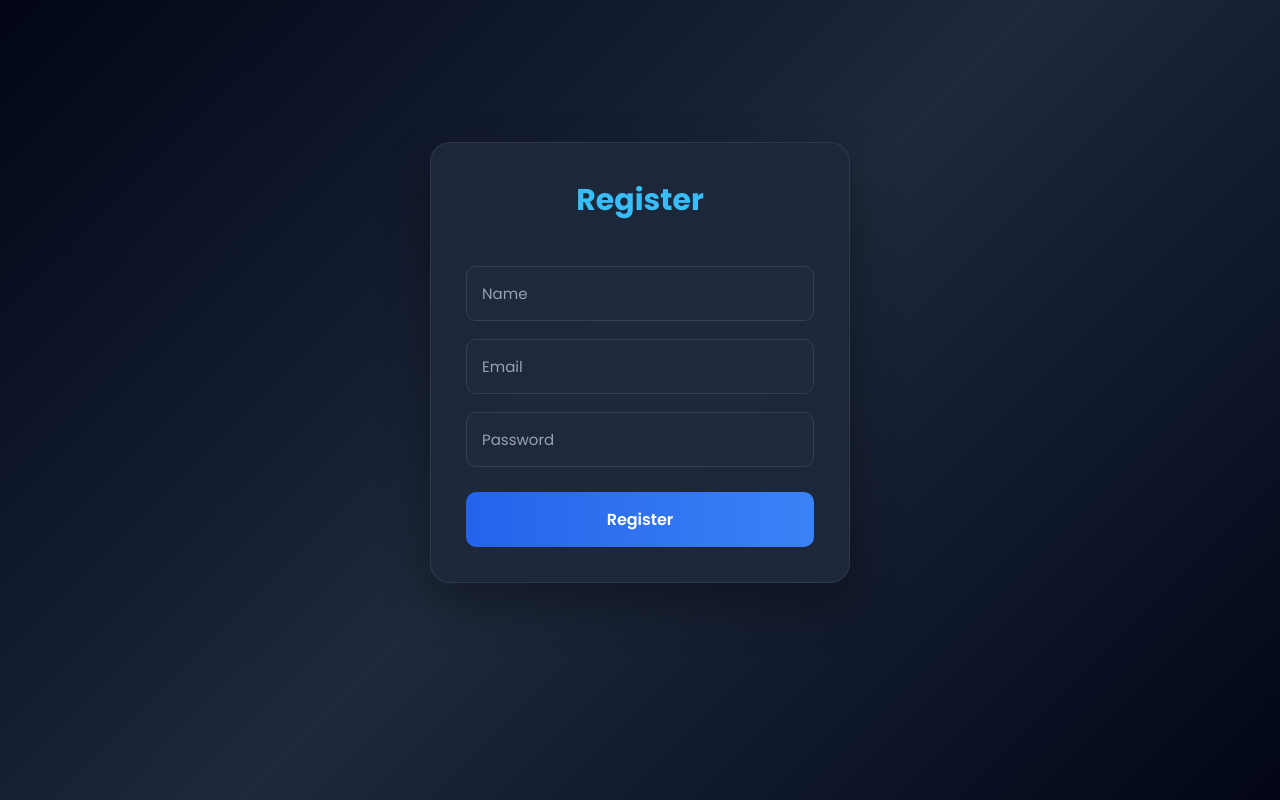
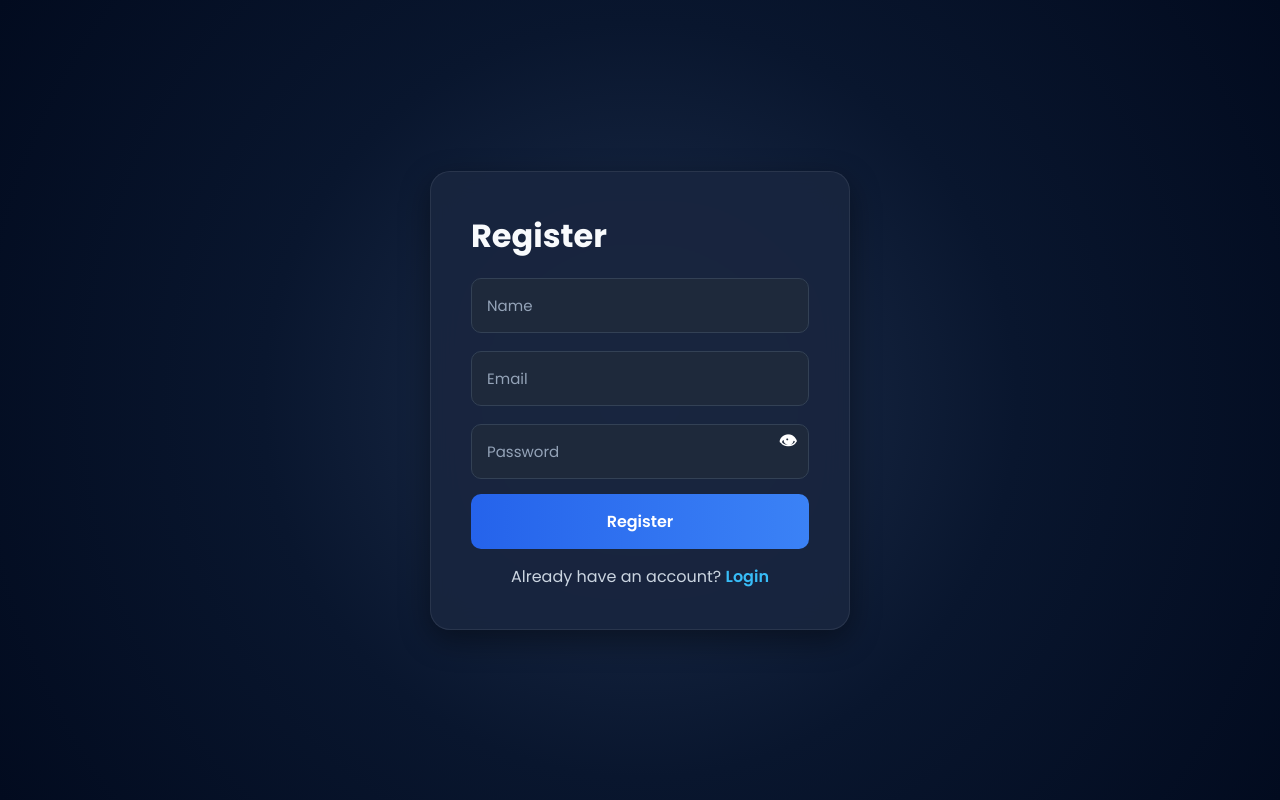
Before and after one commit to anandkishoretata-ak/Quiz-Application, a React (Vite) app: page /register in a window 1280 px wide. Built offline with nearby package versions, Linux system fonts and the light colour scheme.

Commit message:
modify code

```diff
--- a/src/pages/Register.jsx
+++ b/src/pages/Register.jsx
@@ -1,11 +1,13 @@
 import { useState } from "react";
-import { useNavigate } from "react-router-dom";
+import { useNavigate, Link } from "react-router-dom";
 
 function Register() {
   const navigate = useNavigate();
 
-  const [formData, setFormData] =
-    useState({
+  const [showPassword, setShowPassword] = useState(false);
+  const [loading, setLoading] = useState(false);
+
+  const [formData, setFormData] = useState({
     name: "",
     email: "",
     password: "",
@@ -14,62 +16,98 @@
   const handleChange = (e) => {
     setFormData({
       ...formData,
-      [e.target.name]:
-        e.target.value,
+      [e.target.name]: e.target.value,
     });
   };
 
-  const handleSubmit = (e) => {
+  const handleSubmit = async (e) => {
     e.preventDefault();
 
-    if (
-      !formData.name ||
-      !formData.email ||
-      !formData.password
-    ) {
-      alert("Fill all fields");
+    try {
+      setLoading(true);
+
+      const response = await fetch(
+        "http://localhost:5000/api/auth/register",
+        {
+          method: "POST",
+          headers: {
+            "Content-Type": "application/json",
+          },
+          body: JSON.stringify(formData),
+        }
+      );
+
+      const data = await response.json();
+
+      if (!response.ok) {
+        alert(data.message);
         return;
       }
 
-    localStorage.setItem(
-      "user",
-      JSON.stringify(formData)
-    );
-
-    alert(
-      "Registration Successful"
-    );
-
+      alert("Registration Successful");
       navigate("/login");
+    } catch (error) {
+      console.log(error);
+      alert("Server Error");
+    } finally {
+      setLoading(false);
+    }
   };
 
   return (
-    <div className="form-container">
-      <form onSubmit={handleSubmit}>
-        <h2>Register</h2>
+    <div className="auth-container">
+      <form className="auth-form" onSubmit={handleSubmit}>
+        <h1>Register</h1>
 
         <input
+          type="text"
           name="name"
           placeholder="Name"
+          value={formData.name}
           onChange={handleChange}
+          required
         />
 
         <input
+          type="email"
           name="email"
           placeholder="Email"
+          value={formData.email}
           onChange={handleChange}
+          required
         />
 
+        <div className="password-container">
           <input
-          type="password"
+            type={showPassword ? "text" : "password"}
             name="password"
             placeholder="Password"
+            value={formData.password}
             onChange={handleChange}
+            required
           />
 
-        <button type="submit">
-          Register
+          <button
+            type="button"
+            className="show-password-btn"
+            onClick={() => setShowPassword(!showPassword)}
+          >
+            {showPassword ? "🙈" : "👁"}
           </button>
+        </div>
+
+        <button
+          type="submit"
+          className="register-btn"
+          disabled={loading}
+        >
+          {loading ? "Registering..." : "Register"}
+        </button>
+
+        <p className="auth-link">
+          Already have an account?{" "}
+          <Link to="/login">Login</Link>
+        </p>
       </form>
     </div>
   );
```
Lines whose indentation alone changed are shown as unchanged.
